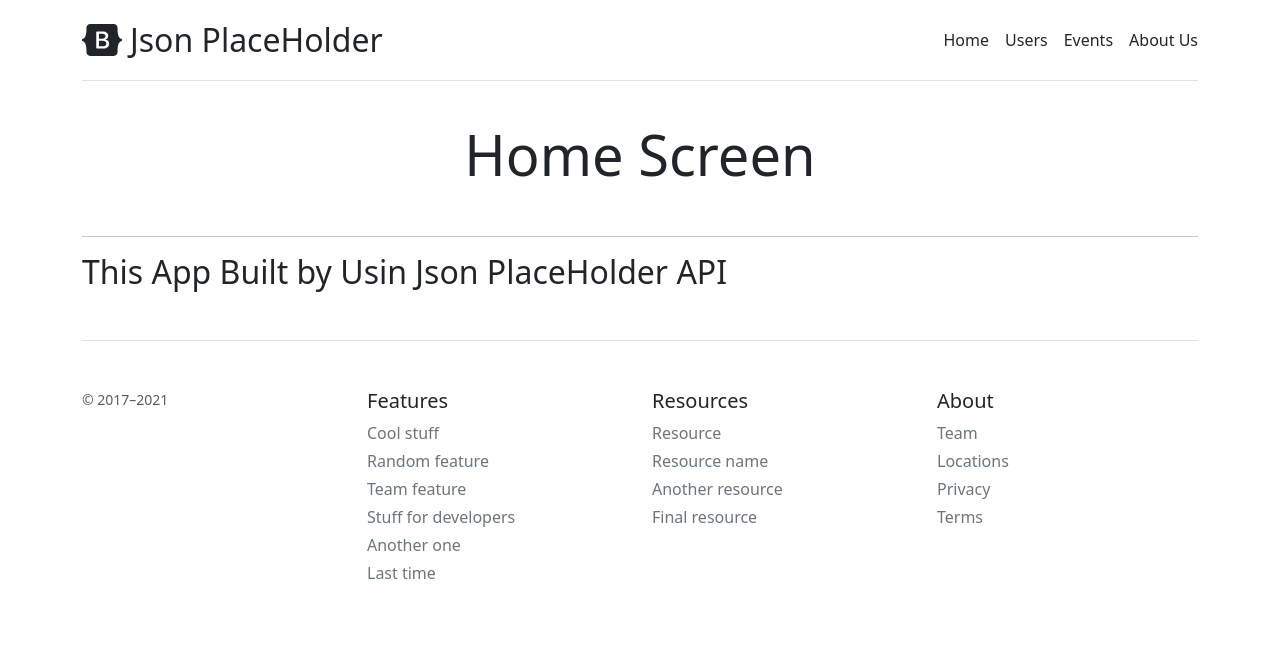
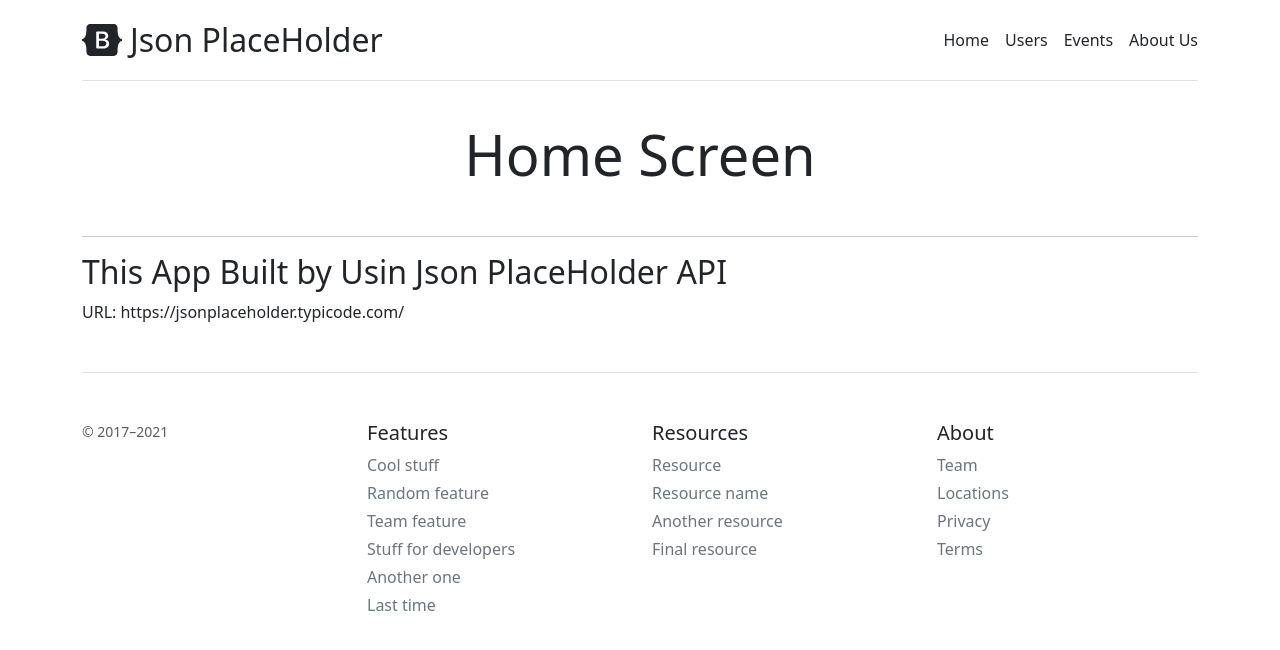
Before and after one commit to Yusuf-Kenan/ts_json_placeholder, a React (Vite) app: page / in a window 1280 px wide. Shown: the top 650 px of the page. Built offline with nearby package versions, Linux system fonts and the light colour scheme.

Commit message:
final final

```diff
--- a/src/pages/main-page/index.tsx
+++ b/src/pages/main-page/index.tsx
@@ -6,7 +6,7 @@ export default function MainPage() {
       </div>
       <hr />
       <h2>This App Built by Usin Json PlaceHolder API</h2>
-      <p></p>
+      <p>URL: https://jsonplaceholder.typicode.com/</p>
     </>
   );
 }
```
